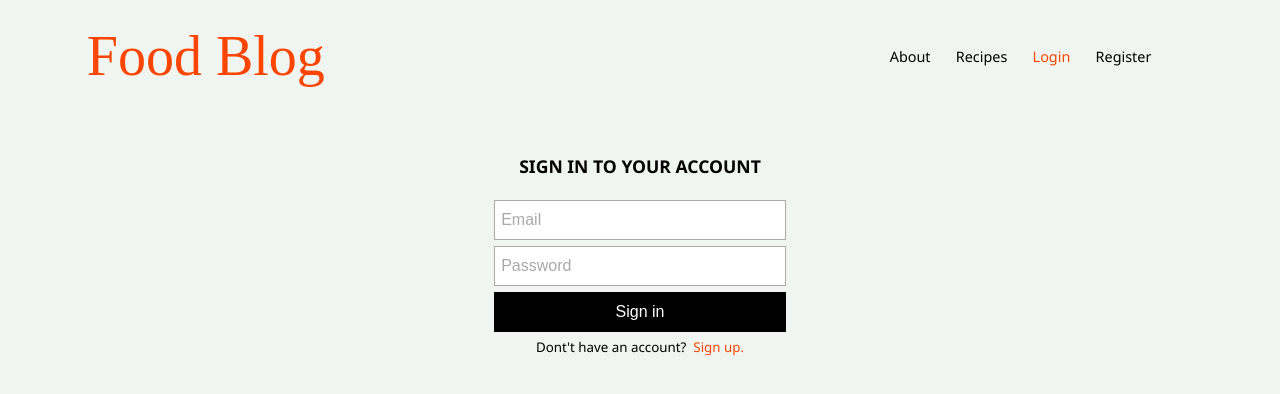
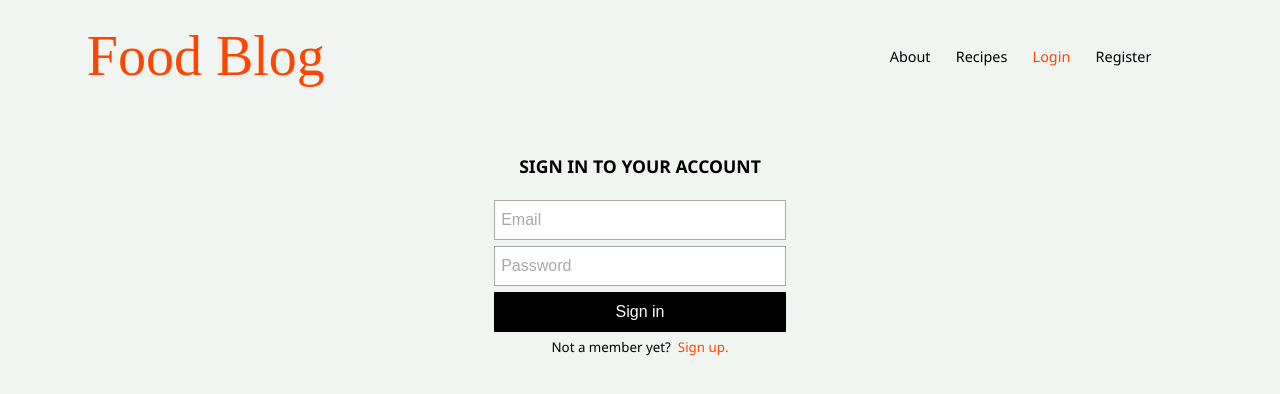
Before and after one commit to g-t-georgiev/recipe-blog, a React (Create React App) app: page /auth/login in a window 1280 px wide. Shown: the top 394 px of the page. Built offline with nearby package versions, Linux system fonts and the light colour scheme; a web font is replaced by a local one.

Commit message:
Changed pre anchor element text in span in div with class name attribute of form-footer.

```diff
--- a/src/components/Auth/Login/Login.js
+++ b/src/components/Auth/Login/Login.js
@@ -26,7 +26,7 @@ function Login() {
                 </div>
                 <div className="form-row form-footer">
                     <span>
-                        Dont't have an account? &nbsp;
+                        Not a member yet? &nbsp;
                         <Link to="/auth/register">Sign up.</Link>
                     </span>
                 </div>
```
